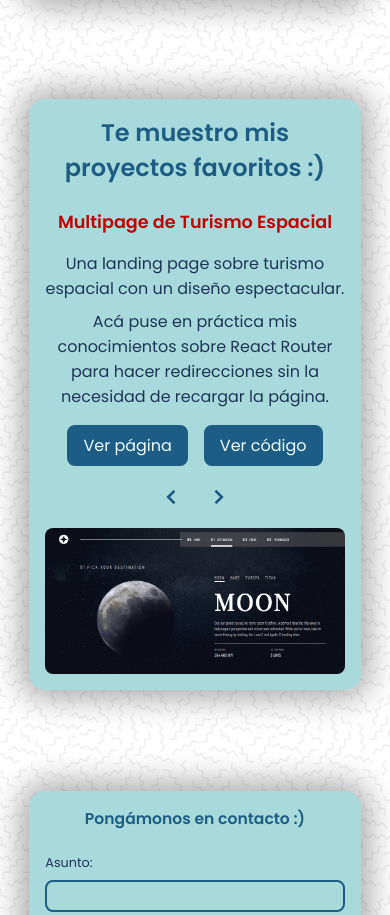
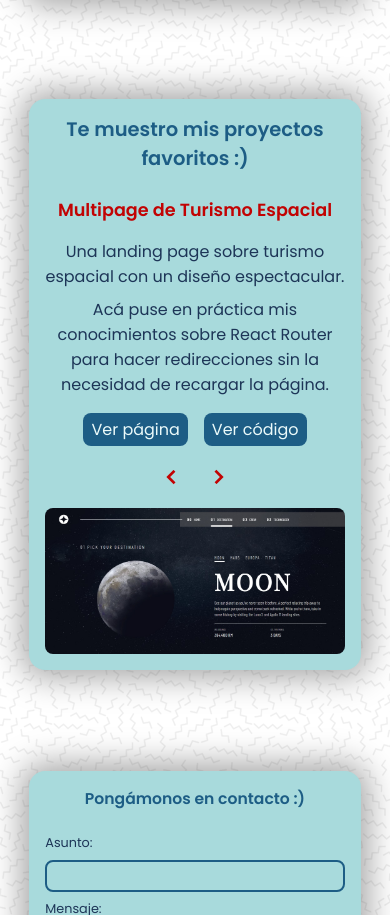
Before and after one commit to tomashoj2001/my-personal-pagae, a React (Vite) app: page / in a window 390 px wide. Shown: the part 1105-2020 px from the top of the page. Built offline with nearby package versions, Linux system fonts and the light colour scheme.

Commit message:
Improvement: project´s proportion

```diff
--- a/src/components/NavButtons/index.jsx
+++ b/src/components/NavButtons/index.jsx
@@ -25,16 +25,17 @@ export default function NavButtons({ size, setMethod, method }) {
   let {mode} = useContext(ThemeContext)
 
   if (size === 'small') {
+    const isDesktop = window.innerWidth > 700 ? 'small' : 'big'
     return (
       <section className="project__navButtons">
         <img
           alt="flecha izquierda"
-          src={imgs[mode][size]}
+          src={imgs[mode][isDesktop]}
           onClick={() => method > 0 ? setMethod(method - 1) : setMethod(3)}
         />
         <img
           alt="flecha derecha"
-          src={imgs[mode][size]}
+          src={imgs[mode][isDesktop]}
           onClick={() => method < 3 ? setMethod(method + 1) : setMethod(0)}
         />
       </section>
--- a/src/components/Project/Project.css
+++ b/src/components/Project/Project.css
@@ -115,9 +115,9 @@
 
 @media (max-width: 600px) {
   .project h1 {
-    font-size: 1.5rem;
+    font-size: 5vw;
   }
-  .project-navbar{
+  .project-navbar {
     margin-bottom: .5rem;
     justify-content: center;
     padding: .5rem 0;
@@ -141,7 +141,10 @@
     margin: 1rem 0 0;
     gap: 1rem;
   }
-  .project__buttons a{ transition: .3s; }
+  .project__buttons a {
+    padding: .25rem .5rem;
+    transition: .3s;
+  }
   .project__navButtons {
     margin-top: 1rem;
     gap: 1rem;
```
